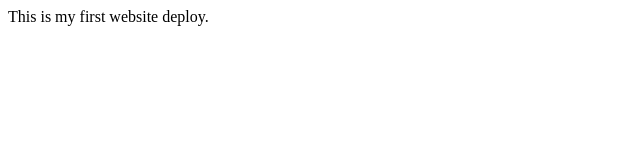
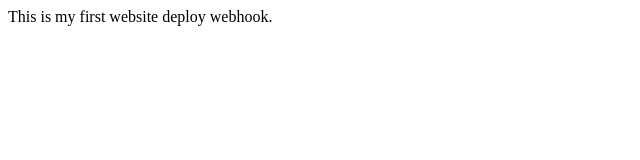
Before and after one commit to Azmathullahkhan786/DevopsTest, a plain HTML site: page index.html in a window 1280 px wide. Shown: the full height of the page, 0-640 px from the left. Drawn offline with Linux system fonts and the light colour scheme.

Commit message:
Update index.html

```diff
--- a/index.html
+++ b/index.html
@@ -7,6 +7,6 @@
     <title>Document</title>
 </head>
 <body>
-    This is my first website deploy.
+    This is my first website deploy webhook.
 </body>
 </html>
```
